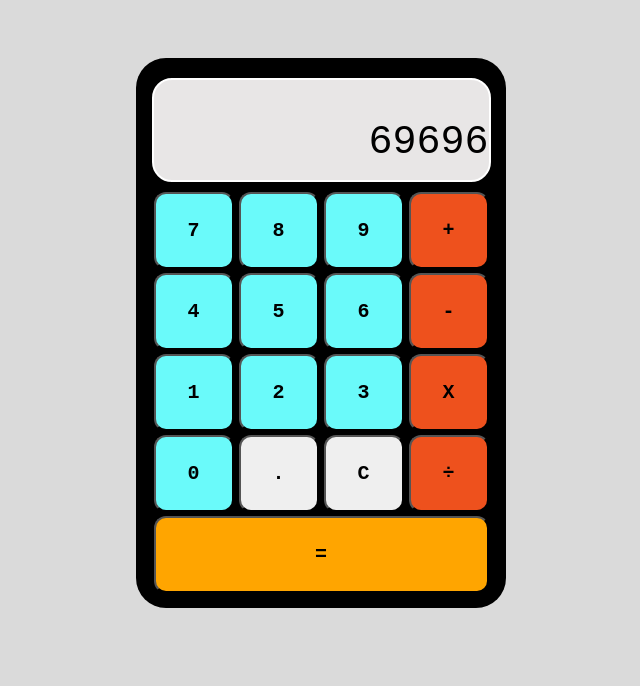
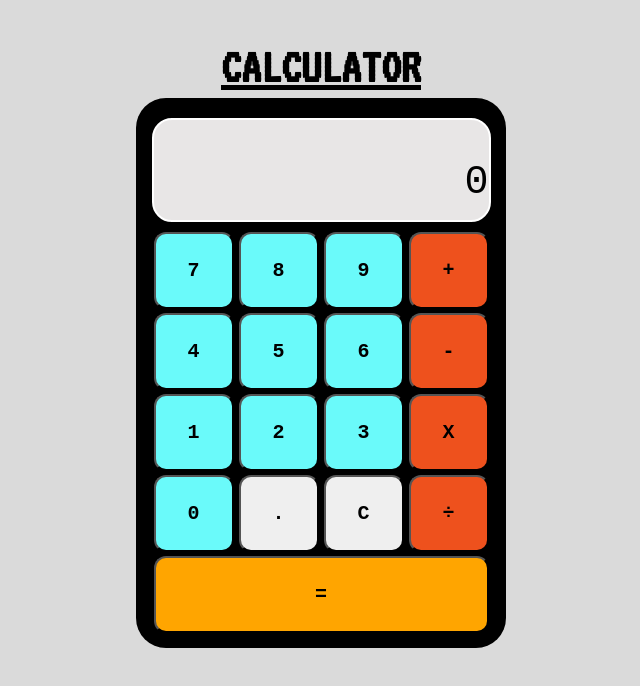
Before and after one commit to paulgriego/calculator-, a plain HTML site: page index.html in a window 1280 px wide. Shown: the whole page, without its empty margins (319-959 px from the left). Drawn offline with Linux system fonts and the light colour scheme.

Commit message:
added a header and imported google font

```diff
--- a/index.html
+++ b/index.html
@@ -4,63 +4,48 @@
   <meta charset="UTF-8">
   <meta http-equiv="X-UA-Compatible" content="IE=edge">
   <meta name="viewport" content="width=device-width, initial-scale=1.0">
-  <title>Calculator</title>
+  <title>CALCULATOR</title>
   <script src="cal.js"></script>
   <link rel="stylesheet" href="stylesheet.css">
+  <link rel="preconnect" href="https://fonts.googleapis.com">
+  <link rel="preconnect" href="https://fonts.gstatic.com" crossorigin>
+  <link href="https://fonts.googleapis.com/css2?family=VT323&display=swap" rel="stylesheet">
 </head>
 <body>
 <div class="webBody">
+  <div class =headerFont><h1>CALCULATOR</h1></div>
     <div class ="calBody">
       <div class="numberViewer">
-      <div class="numbers"> <p>69696</p></div>
+        <div class="numbers"> <p>0</p></div>
       </div>
       <div class = "rowOne">
-      <div class="button"><button class="buttonnumber" type="button">7</button>
-      </div>
-      <div class="button"><button class="buttonnumber type="button">8</button>
-      </div>
-      <div class="button"><button class="buttonnumber type="button">9</button>
-      </div>
-      <div class="button"><button class="buttonfuc  type="button">+</button>
-      </div>
+        <div class="button"><button class="buttonnumber" type="button">7</button></div>
+        <div class="button"><button class="buttonnumber" type="button">8</button></div>
+        <div class="button"><button class="buttonnumber" type="button">9</button> </div>
+        <div class="button"><button class="buttonfuc"  type="button">+</button> </div>
       </div>
       <div class = "rowTwo">
-      <div class="button"><button class="buttonnumber type="button">4</button>
-      </div>
-      <div class="button"><button class="buttonnumber type="button">5</button>
-      </div>
-      <div class="button"><button class="buttonnumber type="button">6</button>
-      </div>
-      <div class="button"><button class="buttonfuc  type="button">-</button>
-      </div>
+        <div class="button"><button class="buttonnumber" type="button">4</button></div>
+        <div class="button"><button class="buttonnumber" type="button">5</button></div>
+        <div class="button"><button class="buttonnumber" type="button">6</button> </div>
+        <div class="button"><button class="buttonfuc"  type="button">-</button></div>
       </div>
       <div class = "rowThree">
-      <div class="button"><button class="buttonnumber type="button">1</button></div>
-      <div class="button"><button class="buttonnumber type="button">2</button></div>
-      <div class="button"><button class="buttonnumber type="button">3</button></div>
-      <div class="button"><button class="buttonfuc  type="button">X</button></div>
+        <div class="button"><button class="buttonnumber" type="button">1</button></div>
+        <div class="button"><button class="buttonnumber" type="button">2</button></div>
+        <div class="button"><button class="buttonnumber" type="button">3</button></div>
+        <div class="button"><button class="buttonfuc "" type="button">X</button></div>
       </div>
       <div class = "rowFour">
-      <div class="button"><button class="buttonnumber type="button">0</button></div>
+        <div class="button"><button class="buttonnumber" type="button">0</button></div>
         <div class="button"><button  type="button">.</button></div>
         <div class="button"><button type="button">C</button></div>
-      <div class="button"><button class="buttonfuc type ="button">÷</button></div>
+        <div class="button"><button class="buttonfuc" type ="button">÷</button></div>
       </div>
       <div class= "enter"> <button button  id="enter" type ="button">=</button></div>
     </div>
   </div>
-
-
-
-
-
-
-
   </div>
-
-
-
-
 </div>
 </body>
 </html>
--- a/stylesheet.css
+++ b/stylesheet.css
@@ -3,8 +3,15 @@ body {
 }
 .webBody {
   display: flex;
-  justify-content: center;
-  padding-top: 50px;
+  align-items: center;
+  flex-direction: column;
+
+}
+.headerFont {
+  font-family: 'VT323', monospace;
+  text-decoration: underline;
+  font-size: 25px;
+  height: 90px;
 }
 .calBody {
   display: flex;
```
Lines whose indentation alone changed are shown as unchanged.
